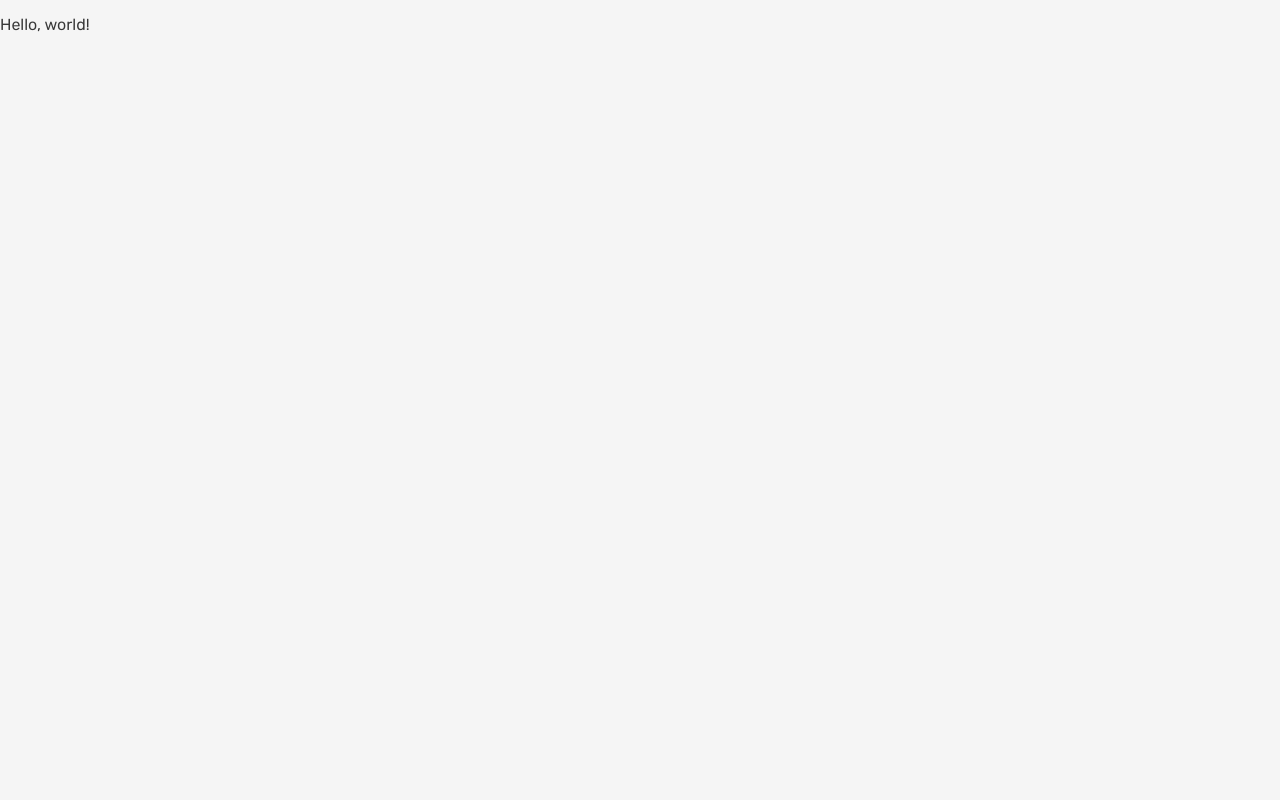
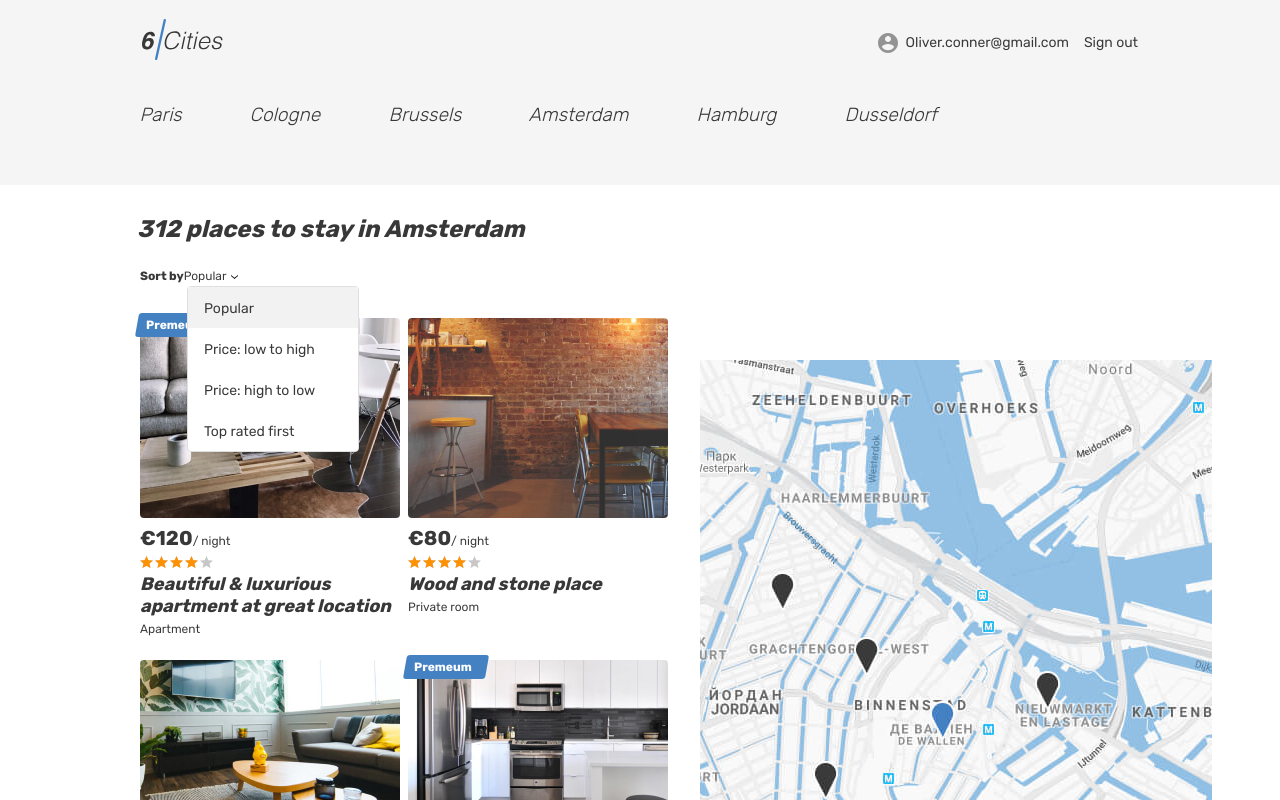
Before and after one commit to htmlacademy-react/1728565-six-cities-simple-11, a React (Create React App) app in the folder project/: page / in a window 1280 px wide. Shown: the top 800 px of the page. Built offline with nearby package versions, Linux system fonts and the light colour scheme.

Commit message:
Создаёт страницу из компонентов в реакте

```diff
--- a/project/src/components/app/app.tsx
+++ b/project/src/components/app/app.tsx
@@ -1,5 +1,38 @@
-function App(): JSX.Element {
-  return <p>Hello, world!</p>;
+import Header from '../../pages/header/header';
+import Tabs from '../../pages/tabs/tabs';
+import Places from '../../pages/places/places';
+import Map from '../../pages/map/map';
+
+type CitiesArray = {cityName: string; href: string}[];
+type PlaceObjArr = {
+  id: number;
+  placeMark?: string;
+  photo: string;
+  price: string;
+  rating: string;
+  info: string;
+  placeType: string;
+  placeLink?: string;
+}[];
+
+function App(props: {citiesArr: CitiesArray; placesArr: PlaceObjArr}): JSX.Element {
+  return (
+    <>
+      <Header />
+      <main>
+        <h1 className="visually-hidden">Cities</h1>
+        <Tabs citiesArr={props.citiesArr}/>
+        <div className="cities">
+          <div className="cities__places-container container">
+            <Places placesArr={props.placesArr}/>
+            <div className="cities__right-section">
+              <Map />
+            </div>
+          </div>
+        </div>
+      </main>
+    </>
+  );
 }
 
 export default App;
--- a/project/src/index.tsx
+++ b/project/src/index.tsx
@@ -6,8 +6,67 @@
   document.getElementById('root') as HTMLElement,
 );
 
+const citiesArr = [
+  { cityName: 'Paris', href: '#' },
+  { cityName: 'Cologne', href: '#' },
+  { cityName: 'Brussels', href: '#' },
+  { cityName: 'Amsterdam', href: '#' },
+  { cityName: 'Hamburg', href: '#' },
+  { cityName: 'Dusseldorf', href: '#' },
+];
+
+const placesArr = [
+  {
+    id: 1,
+    placeMark: 'Premeum',
+    photo: 'apartment-01.jpg',
+    price: '120',
+    rating: '80%',
+    info: 'Beautiful & luxurious apartment at great location',
+    placeType: 'Apartment',
+    placeLink: '#',
+  },
+  {
+    id: 2,
+    photo: 'room.jpg',
+    price: '80',
+    rating: '80%',
+    info: 'Wood and stone place',
+    placeType: 'Private room',
+    placeLink: '#',
+  },
+  {
+    id: 3,
+    photo: 'apartment-02.jpg',
+    price: '132',
+    rating: '80%',
+    info: 'Canal View Prinsengracht',
+    placeType: 'Apartment',
+    placeLink: '#',
+  },
+  {
+    id: 4,
+    placeMark: 'Premeum',
+    photo: 'apartment-03.jpg',
+    price: '180',
+    rating: '100%',
+    info: 'Nice, cozy, warm big bed apartment',
+    placeType: 'Apartment',
+    placeLink: '#',
+  },
+  {
+    id: 5,
+    photo: 'room.jpg',
+    price: '80',
+    rating: '80%',
+    info: 'Wood and stone place',
+    placeType: 'Private room',
+    placeLink: '#',
+  }
+];
+
 root.render(
   <React.StrictMode>
-    <App />
+    <App citiesArr={citiesArr} placesArr={placesArr}/>
   </React.StrictMode>,
 );
--- /dev/null
+++ b/project/src/pages/header/header.tsx
@@ -0,0 +1,30 @@
+export default function Header(): JSX.Element {
+  return (
+    <header className="header">
+      <div className="container">
+        <div className="header__wrapper">
+          <div className="header__left">
+            <a className="header__logo-link header__logo-link--active" href="#">
+              <img className="header__logo" src="img/logo.svg" alt="6 cities logo" width="81" height="41" />
+            </a>
+          </div>
+          <nav className="header__nav">
+            <ul className="header__nav-list">
+              <li className="header__nav-item user">
+                <div className="header__nav-profile">
+                  <div className="header__avatar-wrapper user__avatar-wrapper"></div>
+                  <span className="header__user-name user__name">Oliver.conner@gmail.com</span>
+                </div>
+              </li>
+              <li className="header__nav-item">
+                <a className="header__nav-link" href="#">
+                  <span className="header__signout">Sign out</span>
+                </a>
+              </li>
+            </ul>
+          </nav>
+        </div>
+      </div>
+    </header>
+  );
+}
--- /dev/null
+++ b/project/src/pages/map/map.jsx
@@ -0,0 +1,5 @@
+export default function Map() {
+  return (
+    <section className="cities__map map"></section>
+  );
+}
--- /dev/null
+++ b/project/src/pages/place-card/place-card.tsx
@@ -0,0 +1,47 @@
+type PlaceObj = {
+  id: number;
+  placeMark?: string;
+  photo: string;
+  price: string;
+  rating: string;
+  info: string;
+  placeType: string;
+  placeLink?: string;
+};
+
+export default function PlaceCard(props: {place: PlaceObj}): JSX.Element {
+  const place = props.place;
+
+  return (
+    <article className="cities__card place-card">
+      {place.placeMark &&
+        <div className="place-card__mark">
+          <span>{place.placeMark}</span>
+        </div>}
+      <div className="cities__image-wrapper place-card__image-wrapper">
+        <a href={place.placeLink}>
+          <img className="place-card__image" src={`img/${place.photo}`} width="260" height="200" alt="Place image" />
+        </a>
+      </div>
+      <div className="place-card__info">
+        <div className="place-card__price-wrapper">
+          <div className="place-card__price">
+            <b className="place-card__price-value">&euro;{place.price}</b>
+            <span className="place-card__price-text">&#47;&nbsp;night</span>
+          </div>
+
+        </div>
+        <div className="place-card__rating rating">
+          <div className="place-card__stars rating__stars">
+            <span style={{width: place.rating}}></span>
+            <span className="visually-hidden">Rating</span>
+          </div>
+        </div>
+        <h2 className="place-card__name">
+          <a href={place.placeLink}>{place.info}</a>
+        </h2>
+        <p className="place-card__type">{place.placeType}</p>
+      </div>
+    </article>
+  );
+}
--- /dev/null
+++ b/project/src/pages/places/places.tsx
@@ -0,0 +1,41 @@
+import PlaceCard from '../place-card/place-card';
+
+type PlaceObjArr = {
+  id: number;
+  placeMark?: string;
+  photo: string;
+  price: string;
+  rating: string;
+  info: string;
+  placeType: string;
+  placeLink?: string;
+}[];
+
+export default function Places(props: {placesArr: PlaceObjArr}): JSX.Element {
+  return (
+    <section className="cities__places places">
+      <h2 className="visually-hidden">Places</h2>
+      <b className="places__found">312 places to stay in Amsterdam</b>
+      <form className="places__sorting" action="#" method="get">
+        <span className="places__sorting-caption">Sort by</span>
+        <span className="places__sorting-type" tabIndex={0}>
+          Popular
+          <svg className="places__sorting-arrow" width="7" height="4">
+            <use xlinkHref="#icon-arrow-select"></use>
+          </svg>
+        </span>
+        <ul className="places__options places__options--custom places__options--opened">
+          <li className="places__option places__option--active" tabIndex={0}>Popular</li>
+          <li className="places__option" tabIndex={0}>Price: low to high</li>
+          <li className="places__option" tabIndex={0}>Price: high to low</li>
+          <li className="places__option" tabIndex={0}>Top rated first</li>
+        </ul>
+      </form>
+      <div className="cities__places-list places__list tabs__content">
+        {
+          props.placesArr.map((place) => <PlaceCard place={place} key={place.id}/>)
+        }
+      </div>
+    </section>
+  );
+}
--- /dev/null
+++ b/project/src/pages/tabs/tabs.tsx
@@ -0,0 +1,21 @@
+type CitiesArray = {cityName: string; href: string}[];
+
+export default function Tabs(props: {citiesArr: CitiesArray}): JSX.Element {
+  return (
+    <div className="tabs">
+      <section className="locations container">
+        <ul className="locations__list tabs__list">
+          {
+            props.citiesArr.map((city)=> (
+              <li className="locations__item" key={city.cityName}>
+                <a className="locations__item-link tabs__item" href={city.href}>
+                  <span>{city.cityName}</span>
+                </a>
+              </li>
+            ))
+          }
+        </ul>
+      </section>
+    </div>
+  );
+}
```
Also changed, not shown: 1 other file (tests, documents, lock files or other folders).
